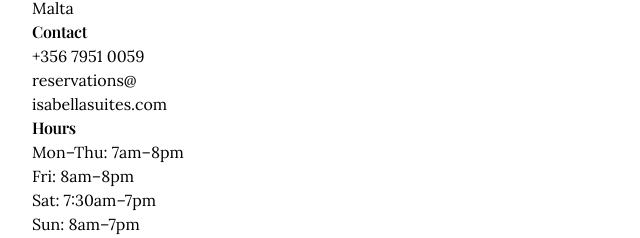
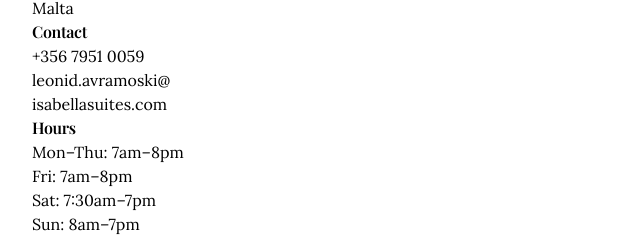
Before and after one commit to isabellacafemalta/IsabellaCafe, a React (Vite) app in the folder client/: page /gallery in a window 1280 px wide. Shown: the part 7126-7364 px from the top of the page, without its empty margins (0-640 px from the left). Built offline with nearby package versions, Linux system fonts and the light colour scheme.

Commit message:
Update Footer.tsx

```diff
--- a/client/src/components/Footer.tsx
+++ b/client/src/components/Footer.tsx
@@ -30,10 +30,10 @@
               </p>
               <p>
                 <a
-                  href="mailto:reservations@isabellasuites.com"
+                  href="mailto:leonid.avramoski@isabellasuites.com"
                   className="hover:opacity-80 transition-opacity"
                 >
-                  reservations@<br />isabellasuites.com
+                  leonid.avramoski@<br />isabellasuites.com
                 </a>
               </p>
             </div>
@@ -44,7 +44,7 @@
             <h4 className="font-semibold text-sm uppercase tracking-widest mb-4">Hours</h4>
             <div className="space-y-1 text-sm">
               <p>Mon–Thu: 7am–8pm</p>
-              <p>Fri: 8am–8pm</p>
+              <p>Fri: 7am–8pm</p>
               <p>Sat: 7:30am–7pm</p>
               <p>Sun: 8am–7pm</p>
             </div>
```
